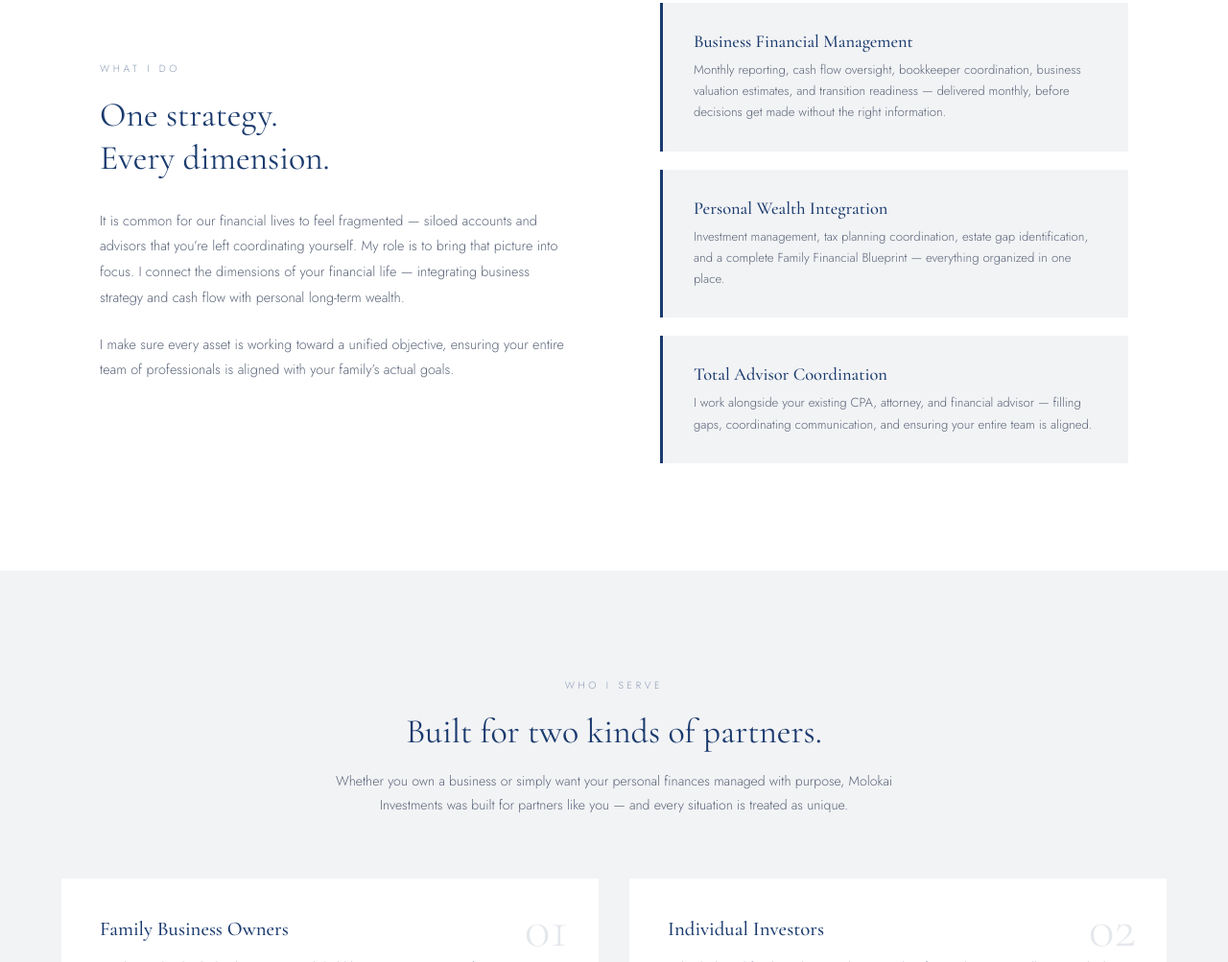
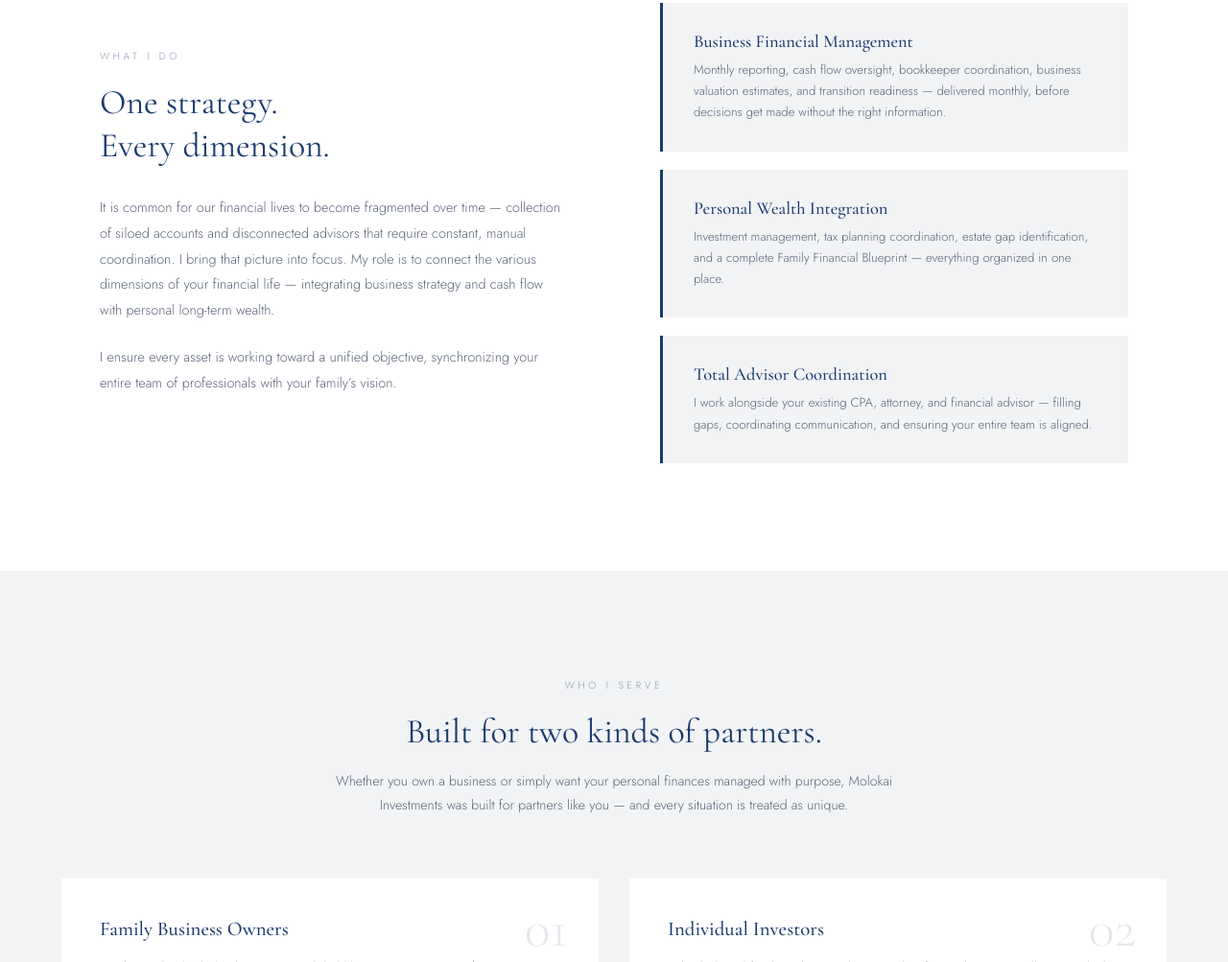
Before and after one commit to MSweeney21/msweeney21.github.io, a plain HTML site: page index.html in a window 1280 px wide. Shown: the part 909-1912 px from the top of the page at 96% size. Drawn offline with nearby package versions, Linux system fonts and the light colour scheme.

Commit message:
Update index.html

```diff
--- a/index.html
+++ b/index.html
@@ -772,10 +772,10 @@
       <p class="what-label">What I Do</p>
       <h2 class="what-heading">One strategy.<br>Every dimension.</h2>
       <p class="what-body">
-        It is common for our financial lives to feel fragmented &mdash; siloed accounts and advisors that you&rsquo;re left coordinating yourself. My role is to bring that picture into focus. I connect the dimensions of your financial life &mdash; integrating business strategy and cash flow with personal long-term wealth.
+        It is common for our financial lives to become fragmented over time &mdash;  collection of siloed accounts and disconnected advisors that require constant, manual coordination. I bring that picture into focus. My role is to connect the various dimensions of your financial life &mdash; integrating business strategy and cash flow with personal long-term wealth.
       </p>
       <p class="what-body">
-        I make sure every asset is working toward a unified objective, ensuring your entire team of professionals is aligned with your family&rsquo;s actual goals.
+        I ensure every asset is working toward a unified objective, synchronizing your entire team of professionals with your family&rsquo;s vision.
       </p>
     </div>
     <div class="what-right reveal">
```
